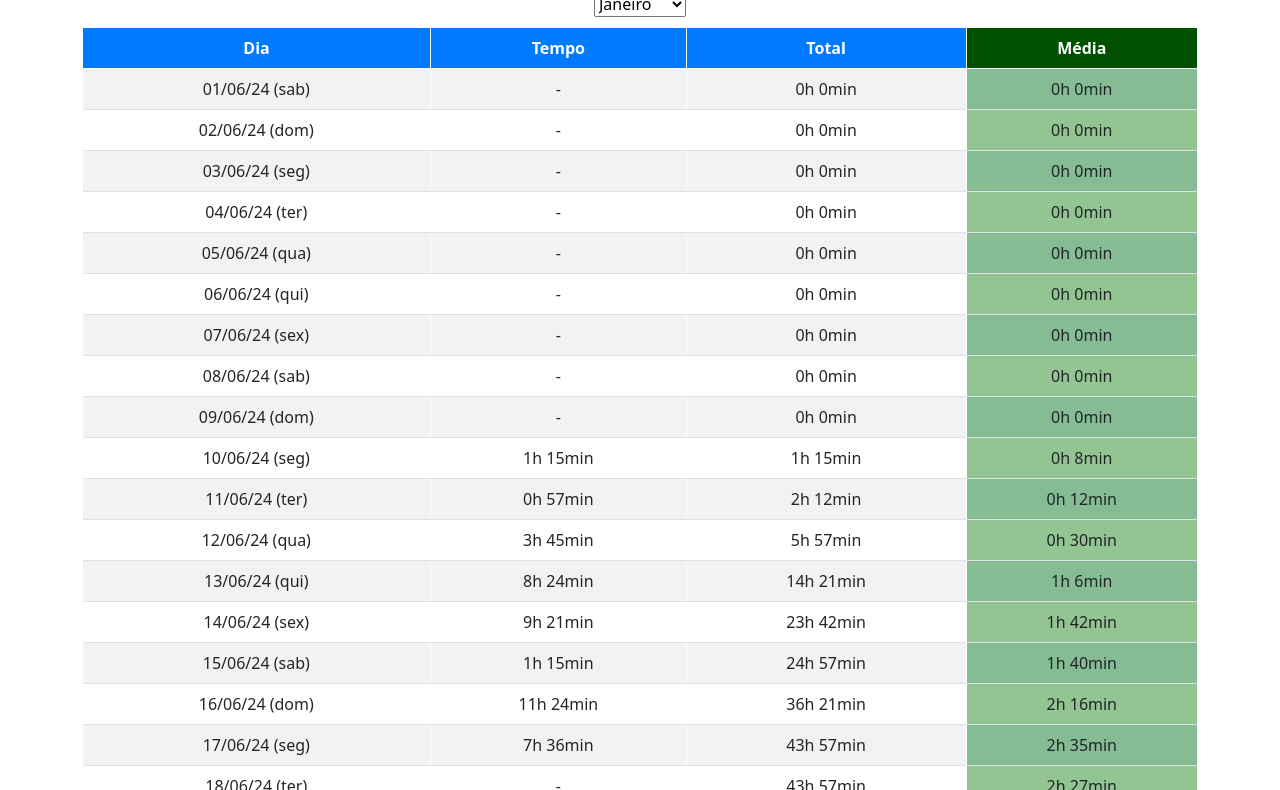
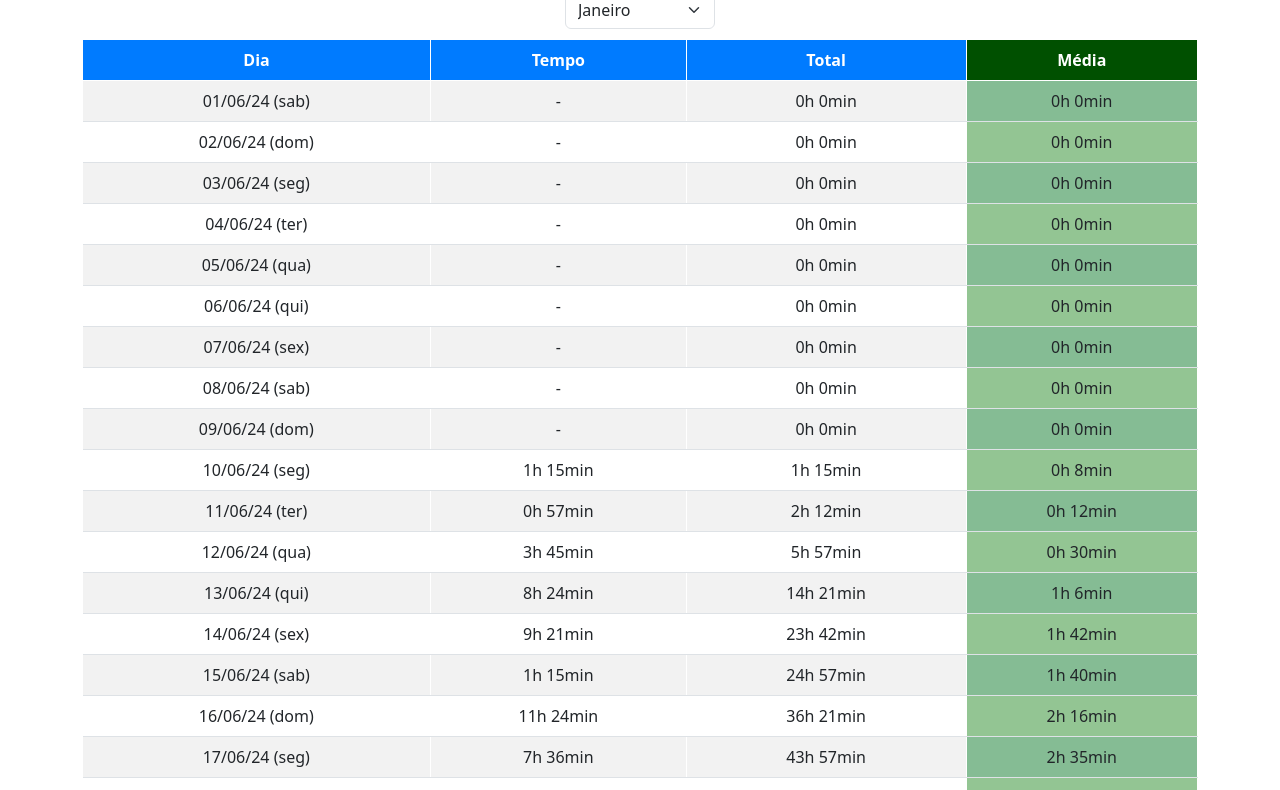
Before and after one commit to robertoinvestimentos/listagem_projetos, a plain HTML site: page rastreador/24/05/index.html in a window 1280 px wide. Shown: the part 227-1017 px from the top of the page. Drawn offline with nearby package versions, Linux system fonts and the light colour scheme.

Commit message:
commit automático

```diff
--- a/rastreador/24/05/assets/style.css
+++ b/rastreador/24/05/assets/style.css
@@ -9,6 +9,7 @@
 
 #selectMonth {
     display: block;
+    width: 150px;
     margin: 10px auto;
 }
 
--- a/rastreador/24/05/index.html
+++ b/rastreador/24/05/index.html
@@ -14,9 +14,13 @@
         <img src="assets/logo.png" alt="logo" class="logo">
         <h1 class="text-center">Rastreador de Tempo</h1>
 
-        <select id="selectMonth">
-            <option value="january">Janeiro</option>
-            <option value="february">Fevereiro</option>
+        <select id="selectMonth" class="form-select">
+            <option value="janeiro">Janeiro</option>
+            <option value="fevereiro">Fevereiro</option>
+            <option value="marco">Março</option>
+            <option value="abril">Abril</option>
+            <option value="maio">Maio</option>
+            <option value="junho">Junho</option>
         </select>
 
         <div class="table-responsive">
```
